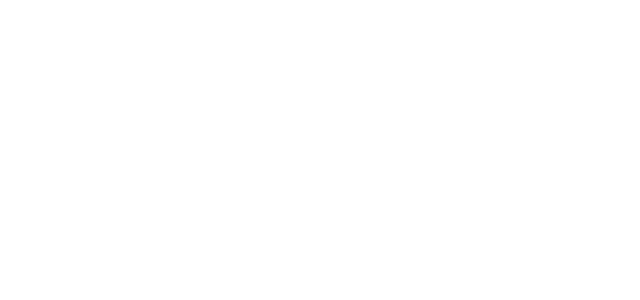
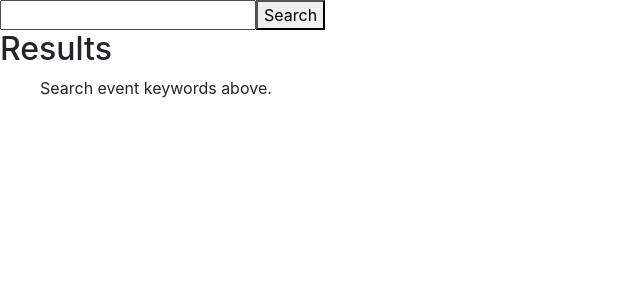
Before and after one commit to msoegiarto/techtonica-assignments, a React (Create React App) app in the folder week9/eventonica-react-postgres/client/: page /eventful in a window 1280 px wide. Shown: the top 300 px of the page, without its empty margins (0-640 px from the left). Built offline with nearby package versions, Linux system fonts and the light colour scheme.

Commit message:
optimizing

```diff
--- a/week9/eventonica-react-postgres/client/src/App.js
+++ b/week9/eventonica-react-postgres/client/src/App.js
@@ -3,6 +3,7 @@ import { BrowserRouter, Route } from 'react-router-dom';
 import 'bootstrap/dist/css/bootstrap.min.css';
 import './App.css';
 
+import EventfulSearch from './components/EventfulSearch.js';
 import SearchEvents from './components/SearchEvents.jsx';
 import ViewEvents from './components/ViewEvents.jsx';
 import ViewUsers from './components/ViewUsers.jsx';
@@ -13,6 +14,7 @@ function App() {
     <BrowserRouter>
       <div>
         <Route exact path='/' component={SearchEvents} />
+        <Route exact path='/eventful' component={EventfulSearch} />
         <Route exact path='/view' component={ViewEvents} />
         <Route exact path='/user' component={ViewUsers} />
         <Route exact path='/match/:userid' component={MatchUser} />
--- /dev/null
+++ b/week9/eventonica-react-postgres/client/src/components/EventfulSearch.js
@@ -0,0 +1,52 @@
+import React, { Component } from 'react';
+
+export default class EventfulSearch extends Component {
+
+  constructor(props) {
+    super(props);
+    this.inputRef = React.createRef();
+    this.state = {events: [], firstSearch: true, loading: false};
+  }
+
+  search = (browserEvent) => {
+    browserEvent.preventDefault();
+
+    const keywords = this.inputRef.current.value;
+    const params = {keywords, page_size: 5};
+    const queryString = Object.keys(params)
+      .map(k => `${k}=${encodeURIComponent(params[k])}`)
+      .join('&');
+
+    fetch(`http://localhost:5001/events?${queryString}`)
+      .then(resp => resp.json())
+      .then(json => this.setState({events: json, loading: false}));
+
+    this.setState({loading: true, firstSearch: false});
+  }
+
+  render() {
+    const { events, firstSearch, loading } = this.state;
+
+    // TODO: probably want to replace with your own <Event/> component
+    const eventItems = events.map(e => <li>{e.title}</li>);
+
+    const resultsContent = firstSearch ? 'Search event keywords above.' : (
+      loading ? 'loading...' : (
+        events.length ? eventItems : 'No Results.'
+      )
+    );
+
+    return (
+      <React.Fragment>
+        <form>
+          <input type="text" ref={this.inputRef}/>
+          <button onClick={this.search}>Search</button>
+        </form>
+        <h2>Results</h2>
+        <ul className="results">
+          {resultsContent}
+        </ul>
+      </React.Fragment>
+    );
+  }
+}
--- a/week9/eventonica-react-postgres/package.json
+++ b/week9/eventonica-react-postgres/package.json
@@ -14,6 +14,7 @@
   "license": "ISC",
   "dependencies": {
     "concurrently": "^4.1.2",
+    "cors": "^2.8.5",
     "dotenv": "^8.1.0",
     "eventful-node": "^1.1.1",
     "express": "^4.17.1",
```
Also changed, not shown: 1 other file (tests, documents, lock files or other folders).
